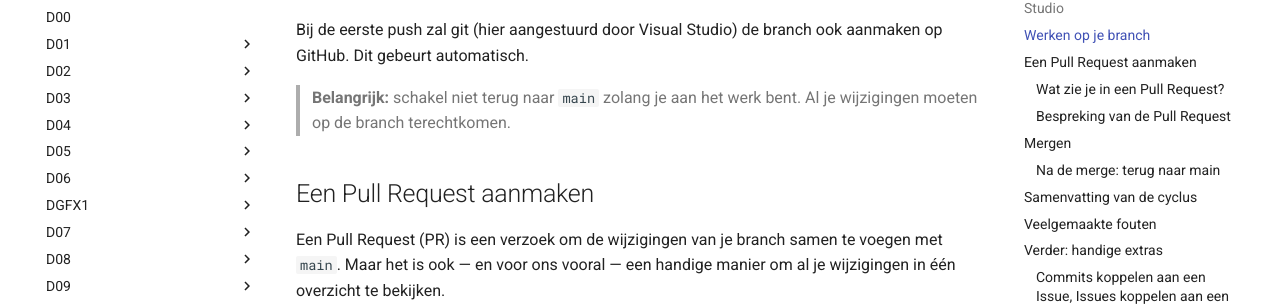
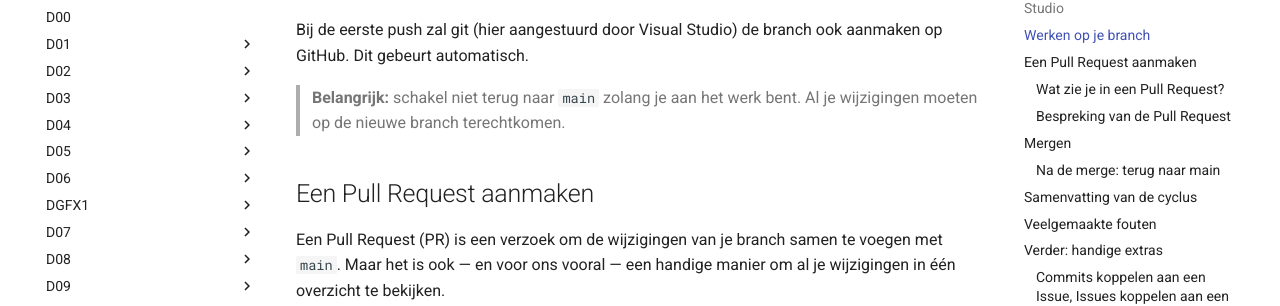
Before and after one commit to GRAD-PRG/PB, an MkDocs documentation site: the page built from docs/Aanvulling - Git(Hub) in Visual Studio - Branches.md, in a window 1280 px wide and 900 px high, scrolled down 1736 px. Shown: the part 172-478 px from the top of the window. Built offline with MkDocs 1.6.1 and Material for MkDocs 9.7.7, drawn with Linux system fonts in a browser that asks for light colours.

Commit message:
Verbeter PR formulering

```diff
--- a/docs/Aanvulling - Git(Hub) in Visual Studio - Branches.md
+++ b/docs/Aanvulling - Git(Hub) in Visual Studio - Branches.md
@@ -61,7 +61,7 @@ Je werkt op je branch precies zoals je gewend bent:
 
 Bij de eerste push zal git (hier aangestuurd door Visual Studio) de branch ook aanmaken op GitHub. Dit gebeurt automatisch.
 
-> **Belangrijk:** schakel niet terug naar `main` zolang je aan het werk bent. Al je wijzigingen moeten op de branch terechtkomen.
+> **Belangrijk:** schakel niet terug naar `main` zolang je aan het werk bent. Al je wijzigingen moeten op de nieuwe branch terechtkomen.
 
 ## Een Pull Request aanmaken
 
```
